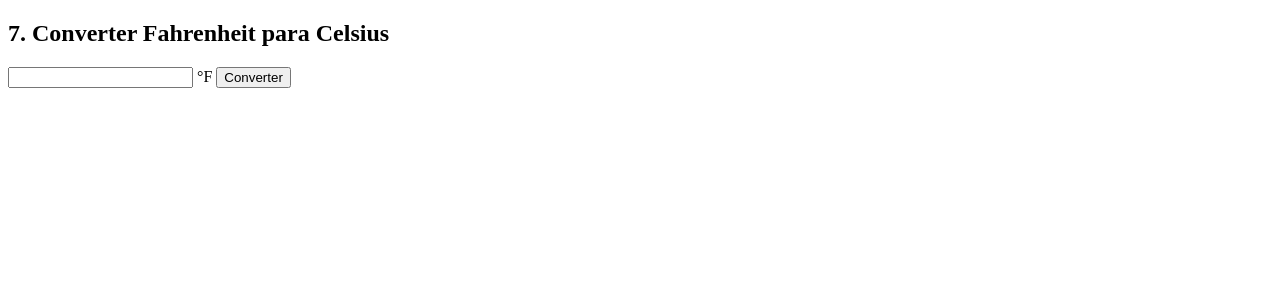
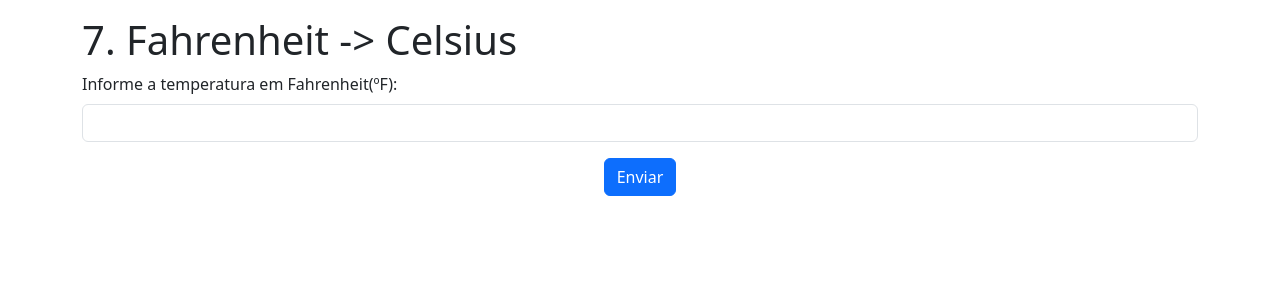
Before and after one commit to Ygor-IA/Eletiva-1, a PHP site: the page made by Lista_Exercício1/Atividade7.php in a window 1280 px wide. Shown: the top 300 px of the page. Run offline with PHP 8.4, Linux system fonts and the light colour scheme.

Commit message:
Finalização Exercício 7

```diff
--- a/Lista_Exercício1/Atividade7.php
+++ b/Lista_Exercício1/Atividade7.php
@@ -1,15 +1,28 @@
-<!DOCTYPE html>
-<html lang="pt-br">
-<head><meta charset="UTF-8"><title>Ex7 - Fahrenheit para Celsius</title></head>
+<!doctype html>
+<html lang="pt-BR">
+<head>
+<meta charset="utf-8">
+<meta name="viewport" content="width=device-width, initial-scale=1">
+<title>Fahrenheit -> Celsius </title>
+<link href="https://cdn.jsdelivr.net/npm/bootstrap@5.3.0/dist/css/bootstrap.min.css" rel="stylesheet" >
+</head>
 <body>
-<h2>7. Converter Fahrenheit para Celsius</h2>
+<div class="container py-3">
+<h1>7. Fahrenheit -> Celsius </h1>
 <form method="post">
-    <input type="number" name="f" step="0.1" required> °F
-    <button type="submit">Converter</button>
+<div class="mb-3">
+              <label for="temp" class="form-label">Informe a temperatura em Fahrenheit(ºF): </label>
+              <input type="number" id="temp" name="temp" class="form-control" required="">
+            </div>
+            <center>
+<button type="submit" class="btn btn-primary">Enviar</button>
 </form>
+<script src="https://cdn.jsdelivr.net/npm/bootstrap@5.3.6/dist/js/bootstrap.bundle.min.js" integrity="sha384-j1CDi7MgGQ12Z7Qab0qlWQ/Qqz24Gc6BM0thvEMVjHnfYGF0rmFCozFSxQBxwHKO" crossorigin="anonymous"></script>
+</div>
+<Center>
 <?php
 if ($_POST) {
-    echo "Celsius: " . (($_POST['f'] - 32) * 5/9);
+    echo "Celsius: " . (($_POST['temp'] - 32) * 5/9);
 }
 ?>
 </body>
```
